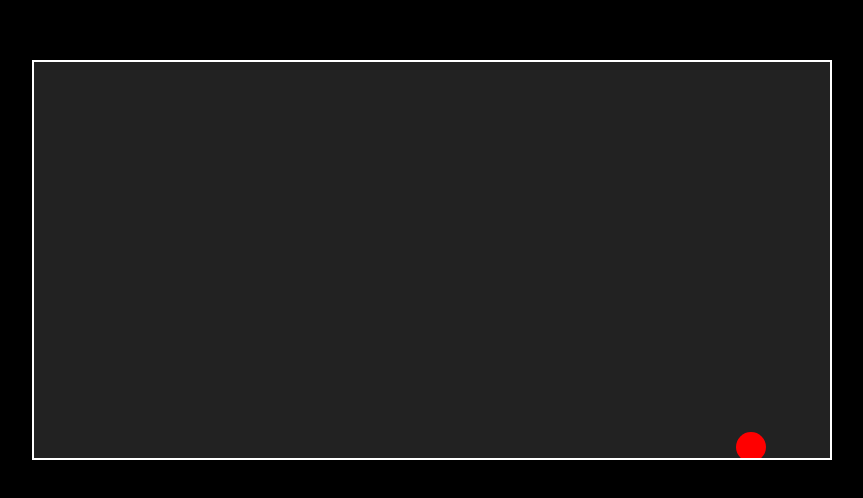
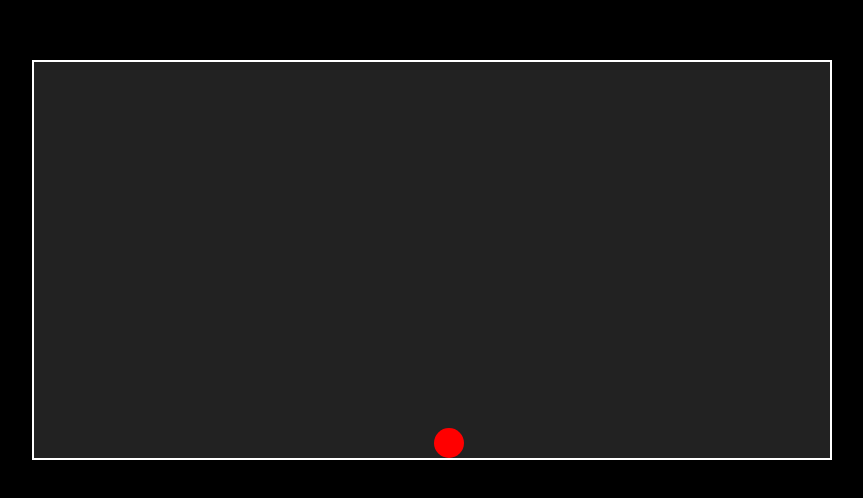
Before and after one commit to gthmbl/gravityrunner, a plain HTML site: page index.html in a window 1280 px wide. Shown: the part 140-638 px from the top of the page, without its empty margins (208-1071 px from the left). Drawn offline with Linux system fonts and the light colour scheme.

Commit message:
fixing the position of the ball

```diff
--- a/script.js
+++ b/script.js
@@ -2,9 +2,13 @@ document.addEventListener("DOMContentLoaded", function () {
     const ball = document.getElementById("ball");
     let gravity = 2; // Controls gravity direction (down = positive, up = negative)
     let velocityY = 0;
-    let velocityX = 2; // Ball always moves right
     let ballY = 200;
     let screenSpeed = 2; // How fast the screen moves left
+    let stuck = false; // Tracks if the ball is stuck behind an obstacle
+
+    // Set the ball's X position to the middle of the screen
+    const ballX = 400; // Half of 800px game container
+    ball.style.left = ballX + "px";
 
     // Toggle gravity on Space Bar
     document.addEventListener("keydown", function (event) {
@@ -14,27 +18,31 @@ document.addEventListener("DOMContentLoaded", function () {
     });
 
     function updateGame() {
-        // Apply gravity
-        velocityY += gravity;
-        ballY += velocityY;
+        if (!stuck) {
+            // Apply gravity
+            velocityY += gravity;
+            ballY += velocityY;
+        } else {
+            // If stuck, move left with screen speed
+            ball.style.left = parseInt(ball.style.left) - screenSpeed + "px";
+        }
 
         // Ensure ball stays within screen bounds
-        if (ballY < 0) {
-            ballY = 0;
-            velocityY = 0;
-        }
-        if (ballY > 370) {  // 400px container - 30px ball
-            ballY = 370;
+        const floorY = 400 - 34; // Floor position (container height - ball height)
+        if (ballY >= floorY) {
+            ballY = floorY;  // Ensures ball bottom sits exactly on the white line
             velocityY = 0;
         }
 
-        // Move the ball right
-        let ballX = parseInt(ball.style.left || 100);
-        ballX += velocityX;
+
+        const ceilingY = 0; // Ceiling position (for when gravity is reversed)
+        if (ballY <= ceilingY) {
+            ballY = ceilingY;
+            velocityY = 0;
+        }
 
         // Update ball position
         ball.style.top = ballY + "px";
-        ball.style.left = ballX + "px";
 
         // Increase screen speed over time
         screenSpeed += 0.0005;
--- a/style.css
+++ b/style.css
@@ -28,6 +28,6 @@ body {
     height: 30px;
     background: red;
     border-radius: 50%;
-    top: 50%;
+    top: 370px; /* 400px container - 30px ball height */
     left: 100px;
 }
```
